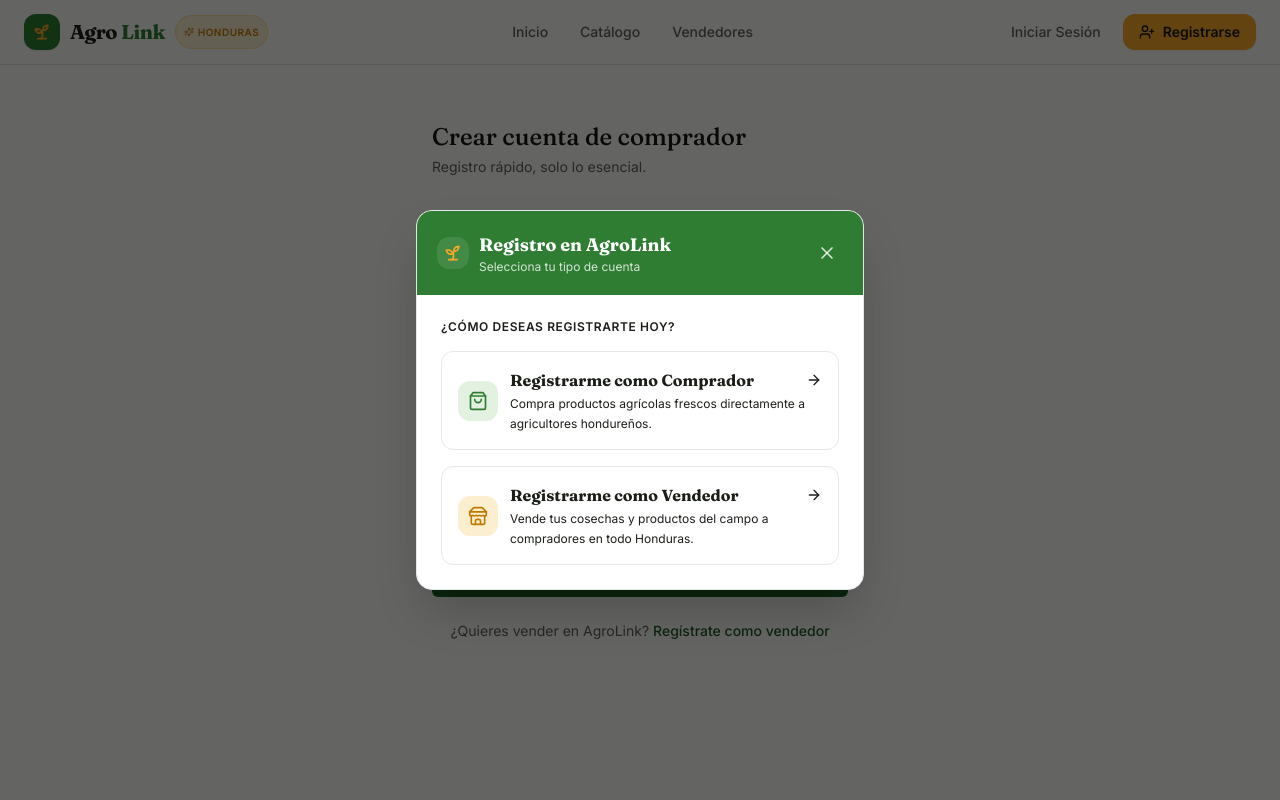
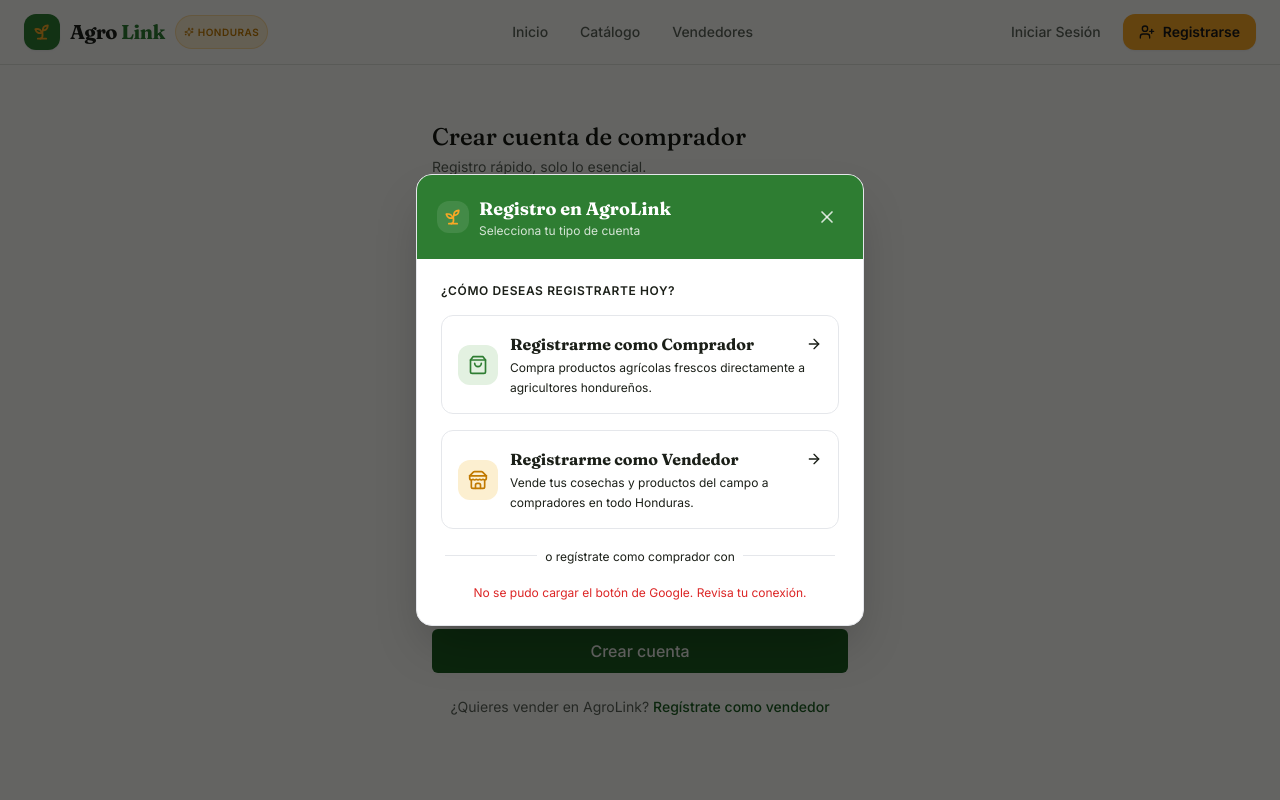
Before and after one commit to CarJoshEly/AgroLink_Web, a Next.js app in the folder frontend/: page /registro/comprador in a window 1280 px wide. Both pictures are taken after a click on the button "Registrarse". Shown: the top 800 px of the page. Built offline with nearby package versions, Linux system fonts and the light colour scheme; no server answers.

Commit message:
Agregar boton Continuar con Google en login y registro de comprador

```diff
--- /dev/null
+++ b/frontend/src/components/auth/GoogleSignInButton.tsx
@@ -0,0 +1,129 @@
+"use client";
+
+import { useEffect, useId, useRef, useState } from "react";
+
+// Tipado mínimo del subset de Google Identity Services (GIS) que se usa acá
+// — la librería no trae `@types`, y no vale la pena instalar un paquete
+// completo (`@types/google.accounts`) solo por esto.
+interface GoogleIdCredentialResponse {
+  credential: string;
+}
+
+interface GoogleAccountsId {
+  initialize(config: {
+    client_id: string;
+    callback: (response: GoogleIdCredentialResponse) => void;
+  }): void;
+  renderButton(
+    parent: HTMLElement,
+    options: {
+      type?: "standard" | "icon";
+      theme?: "outline" | "filled_blue" | "filled_black";
+      size?: "large" | "medium" | "small";
+      text?: "signin_with" | "signup_with" | "continue_with" | "signin";
+      shape?: "rectangular" | "pill" | "circle" | "square";
+      width?: number;
+      locale?: string;
+    }
+  ): void;
+}
+
+declare global {
+  interface Window {
+    google?: { accounts: { id: GoogleAccountsId } };
+  }
+}
+
+const GIS_SCRIPT_SRC = "https://accounts.google.com/gsi/client";
+
+// El script de GIS es el mismo para toda la página — cargarlo una sola vez
+// aunque haya varios <GoogleSignInButton /> montados (login + modal de
+// registro pueden coexistir en el árbol) evita añadir <script> duplicados.
+let gisLoadPromise: Promise<void> | null = null;
+function loadGoogleIdentityServices(): Promise<void> {
+  if (typeof window === "undefined") return Promise.reject(new Error("SSR"));
+  if (window.google?.accounts?.id) return Promise.resolve();
+  if (gisLoadPromise) return gisLoadPromise;
+
+  gisLoadPromise = new Promise((resolve, reject) => {
+    const existing = document.querySelector<HTMLScriptElement>(`script[src="${GIS_SCRIPT_SRC}"]`);
+    if (existing) {
+      existing.addEventListener("load", () => resolve());
+      existing.addEventListener("error", () => reject(new Error("No se pudo cargar Google Identity Services")));
+      return;
+    }
+    const script = document.createElement("script");
+    script.src = GIS_SCRIPT_SRC;
+    script.async = true;
+    script.defer = true;
+    script.onload = () => resolve();
+    script.onerror = () => reject(new Error("No se pudo cargar Google Identity Services"));
+    document.head.appendChild(script);
+  });
+  return gisLoadPromise;
+}
+
+interface GoogleSignInButtonProps {
+  onIdToken: (idToken: string) => void;
+  /** Texto del botón oficial de Google. "continue_with" calza con el copy del resto del flujo. */
+  text?: "signin_with" | "signup_with" | "continue_with";
+  className?: string;
+}
+
+/**
+ * Botón oficial de Google ("Sign in with Google", renderizado por GIS, no un
+ * <button> propio) — Google exige su propio diseño/copy en vez de un botón
+ * genérico para poder mostrar el flujo de OAuth. Solo para COMPRADORES: el
+ * backend (`POST /auth/google`) crea cuentas nuevas siempre con role
+ * CUSTOMER, los vendedores necesitan el registro completo con documentos.
+ */
+export default function GoogleSignInButton({ onIdToken, text = "continue_with", className }: GoogleSignInButtonProps) {
+  const containerRef = useRef<HTMLDivElement>(null);
+  const [error, setError] = useState<string | null>(null);
+  const domId = useId();
+
+  useEffect(() => {
+    const clientId = process.env.NEXT_PUBLIC_GOOGLE_CLIENT_ID;
+    if (!clientId) {
+      // No es un error del usuario — falta configurar la env var. No lo
+      // mostramos como bloqueante, el resto del formulario sigue funcionando.
+      return;
+    }
+
+    let cancelled = false;
+    loadGoogleIdentityServices()
+      .then(() => {
+        if (cancelled || !containerRef.current || !window.google) return;
+        window.google.accounts.id.initialize({
+          client_id: clientId,
+          callback: (response) => onIdToken(response.credential),
+        });
+        window.google.accounts.id.renderButton(containerRef.current, {
+          type: "standard",
+          theme: "outline",
+          size: "large",
+          text,
+          shape: "rectangular",
+          width: 320,
+          locale: "es",
+        });
+      })
+      .catch(() => {
+        if (!cancelled) setError("No se pudo cargar el botón de Google. Revisa tu conexión.");
+      });
+
+    return () => {
+      cancelled = true;
+    };
+    // eslint-disable-next-line react-hooks/exhaustive-deps
+  }, [text]);
+
+  if (!process.env.NEXT_PUBLIC_GOOGLE_CLIENT_ID) return null;
+
+  return (
+    <div className={className}>
+      <div id={domId} ref={containerRef} className="flex justify-center" />
+      {error && <p className="text-xs text-red-600 mt-1 text-center">{error}</p>}
+    </div>
+  );
+}
--- a/frontend/src/components/auth/RegisterChoiceModal.tsx
+++ b/frontend/src/components/auth/RegisterChoiceModal.tsx
@@ -1,8 +1,13 @@
 "use client";
 
+import { useState } from "react";
+import { useRouter } from "next/navigation";
 import { createPortal } from "react-dom";
 import Link from "next/link";
 import { X, ShoppingBag, Store, ArrowRight, Sprout } from "lucide-react";
+import { useAuth } from "@/hooks/useAuth";
+import { ApiError } from "@/lib/api/client";
+import GoogleSignInButton from "./GoogleSignInButton";
 
 interface RegisterChoiceModalProps {
   isOpen: boolean;
@@ -10,7 +15,31 @@
 }
 
 export default function RegisterChoiceModal({ isOpen, onClose }: RegisterChoiceModalProps) {
+  const router = useRouter();
+  const { loginWithGoogle } = useAuth();
+  const [googleError, setGoogleError] = useState<string | null>(null);
+  const [isGoogleLoading, setIsGoogleLoading] = useState(false);
+
   if (!isOpen) return null;
+
+  // Google solo crea/inicia sesión de cuentas de COMPRADOR (ver
+  // AuthService.googleAuth en el backend) — por eso vive junto a las dos
+  // opciones de registro, como un tercer atajo, y no dentro de la opción
+  // "Vendedor".
+  async function handleGoogleIdToken(idToken: string) {
+    setGoogleError(null);
+    setIsGoogleLoading(true);
+    try {
+      await loginWithGoogle(idToken);
+      onClose();
+      router.push("/");
+      router.refresh();
+    } catch (err) {
+      setGoogleError(err instanceof ApiError ? err.message : "No se pudo continuar con Google.");
+    } finally {
+      setIsGoogleLoading(false);
+    }
+  }
 
   // Portal a document.body: el navbar tiene `backdrop-blur` (backdrop-filter),
   // que en Chromium crea un containing block para descendientes `fixed` —
@@ -97,6 +126,24 @@
               <ArrowRight className="w-4 h-4 text-app-textDisabled group-hover:text-secondary-dark group-hover:translate-x-1 transition-all shrink-0 mt-1" />
             </div>
           </Link>
+
+          {/* Atajo: continuar con Google (siempre crea/entra como comprador) */}
+          <div className="relative pt-1">
+            <div className="absolute inset-0 flex items-center px-1">
+              <div className="w-full border-t border-app-border" />
+            </div>
+            <div className="relative flex justify-center text-xs">
+              <span className="bg-white px-2 text-app-textSecondary">o regístrate como comprador con</span>
+            </div>
+          </div>
+
+          {googleError && (
+            <p className="text-xs text-status-danger text-center -mt-1">{googleError}</p>
+          )}
+          <GoogleSignInButton onIdToken={handleGoogleIdToken} text="signup_with" />
+          {isGoogleLoading && (
+            <p className="text-xs text-app-textSecondary text-center -mt-1">Conectando con Google…</p>
+          )}
         </div>
       </div>
     </div>,
--- a/frontend/src/components/forms/LoginForm.tsx
+++ b/frontend/src/components/forms/LoginForm.tsx
@@ -9,6 +9,8 @@
 import { useAuth } from "@/hooks/useAuth";
 import { ApiError } from "@/lib/api/client";
 import PasswordInput from "@/components/ui/PasswordInput";
+import GoogleSignInButton from "@/components/auth/GoogleSignInButton";
+import type { User } from "@/lib/types";
 
 const schema = z.object({
   email: z.string().email("Correo inválido"),
@@ -23,8 +25,9 @@
   // manda `?redirect=<ruta original>` para volver ahí tras iniciar sesión.
   const searchParams = useSearchParams();
   const redirect = searchParams.get("redirect");
-  const { login } = useAuth();
+  const { login, loginWithGoogle } = useAuth();
   const [formError, setFormError] = useState<string | null>(null);
+  const [isGoogleLoading, setIsGoogleLoading] = useState(false);
 
   const {
     register,
@@ -32,10 +35,7 @@
     formState: { errors, isSubmitting },
   } = useForm<FormValues>({ resolver: zodResolver(schema) });
 
-  async function onSubmit(values: FormValues) {
-    setFormError(null);
-    try {
-      const user = await login(values.email, values.password);
+  function goToDestination(user: User) {
     if (redirect) {
       router.push(redirect);
     } else if (user.role === "ADMIN") {
@@ -46,6 +46,13 @@
       router.push("/");
     }
     router.refresh();
+  }
+
+  async function onSubmit(values: FormValues) {
+    setFormError(null);
+    try {
+      const user = await login(values.email, values.password);
+      goToDestination(user);
     } catch (err) {
       if (err instanceof ApiError) {
         if (err.status === 429) {
@@ -58,6 +65,19 @@
       } else {
         setFormError("Ocurrió un error inesperado. Intenta de nuevo.");
       }
+    }
+  }
+
+  async function onGoogleIdToken(idToken: string) {
+    setFormError(null);
+    setIsGoogleLoading(true);
+    try {
+      const user = await loginWithGoogle(idToken);
+      goToDestination(user);
+    } catch (err) {
+      setFormError(err instanceof ApiError ? err.message : "No se pudo iniciar sesión con Google.");
+    } finally {
+      setIsGoogleLoading(false);
     }
   }
 
@@ -92,6 +112,18 @@
       >
         {isSubmitting ? "Ingresando…" : "Ingresar"}
       </button>
+
+      <div className="relative py-1">
+        <div className="absolute inset-0 flex items-center">
+          <div className="w-full border-t border-soil-200" />
+        </div>
+        <div className="relative flex justify-center text-xs">
+          <span className="bg-white px-2 text-soil-400">o</span>
+        </div>
+      </div>
+
+      <GoogleSignInButton onIdToken={onGoogleIdToken} text="signin_with" />
+      {isGoogleLoading && <p className="text-xs text-soil-500 text-center">Iniciando sesión con Google…</p>}
     </form>
   );
 }
--- a/frontend/src/components/forms/RegisterBuyerForm.tsx
+++ b/frontend/src/components/forms/RegisterBuyerForm.tsx
@@ -2,12 +2,15 @@
 
 import { useState } from "react";
 import Link from "next/link";
+import { useRouter } from "next/navigation";
 import { useForm } from "react-hook-form";
 import { zodResolver } from "@hookform/resolvers/zod";
 import { z } from "zod";
 import { registerBuyer } from "@/lib/api/auth";
 import { ApiError } from "@/lib/api/client";
 import PasswordInput from "@/components/ui/PasswordInput";
+import GoogleSignInButton from "@/components/auth/GoogleSignInButton";
+import { useAuth } from "@/hooks/useAuth";
 
 // Replica exacta de la regex del backend: mínimo 8 caracteres, al menos una
 // letra y al menos un número.
@@ -26,9 +29,12 @@
 type FormValues = z.infer<typeof schema>;
 
 export default function RegisterBuyerForm() {
+  const router = useRouter();
+  const { loginWithGoogle } = useAuth();
   const [formError, setFormError] = useState<string | null>(null);
   const [devVerificationLink, setDevVerificationLink] = useState<string | null>(null);
   const [done, setDone] = useState(false);
+  const [isGoogleLoading, setIsGoogleLoading] = useState(false);
 
   const {
     register,
@@ -52,6 +58,20 @@
     }
   }
 
+  async function onGoogleIdToken(idToken: string) {
+    setFormError(null);
+    setIsGoogleLoading(true);
+    try {
+      await loginWithGoogle(idToken);
+      router.push("/");
+      router.refresh();
+    } catch (err) {
+      setFormError(err instanceof ApiError ? err.message : "No se pudo continuar con Google.");
+    } finally {
+      setIsGoogleLoading(false);
+    }
+  }
+
   if (done) {
     return (
       <div className="bg-forest-50 border border-forest-100 rounded-stamp p-5 text-forest-700 text-sm space-y-3">
@@ -69,11 +89,24 @@
   }
 
   return (
-    <form onSubmit={handleSubmit(onSubmit)} className="space-y-4">
+    <div className="space-y-4">
       {formError && (
         <div className="bg-red-50 border border-red-100 rounded-stamp p-3 text-sm text-red-700">{formError}</div>
       )}
 
+      <GoogleSignInButton onIdToken={onGoogleIdToken} text="signup_with" />
+      {isGoogleLoading && <p className="text-xs text-soil-500 text-center">Conectando con Google…</p>}
+
+      <div className="relative py-1">
+        <div className="absolute inset-0 flex items-center">
+          <div className="w-full border-t border-soil-200" />
+        </div>
+        <div className="relative flex justify-center text-xs">
+          <span className="bg-white px-2 text-soil-400">o completa el formulario</span>
+        </div>
+      </div>
+
+      <form onSubmit={handleSubmit(onSubmit)} className="space-y-4">
         <Field label="Nombre completo" required error={errors.name?.message}>
           <input {...register("name")} className="input" />
         </Field>
@@ -95,6 +128,7 @@
           {isSubmitting ? "Creando cuenta…" : "Crear cuenta"}
         </button>
       </form>
+    </div>
   );
 }
 
```
Also changed, not shown: frontend/src/lib/api/auth.ts (+13 -0 lines), frontend/src/lib/auth/AuthContext.tsx (+23 -2 lines), 1 other file (tests, documents, lock files or other folders). Lines whose indentation alone changed are shown as unchanged.
